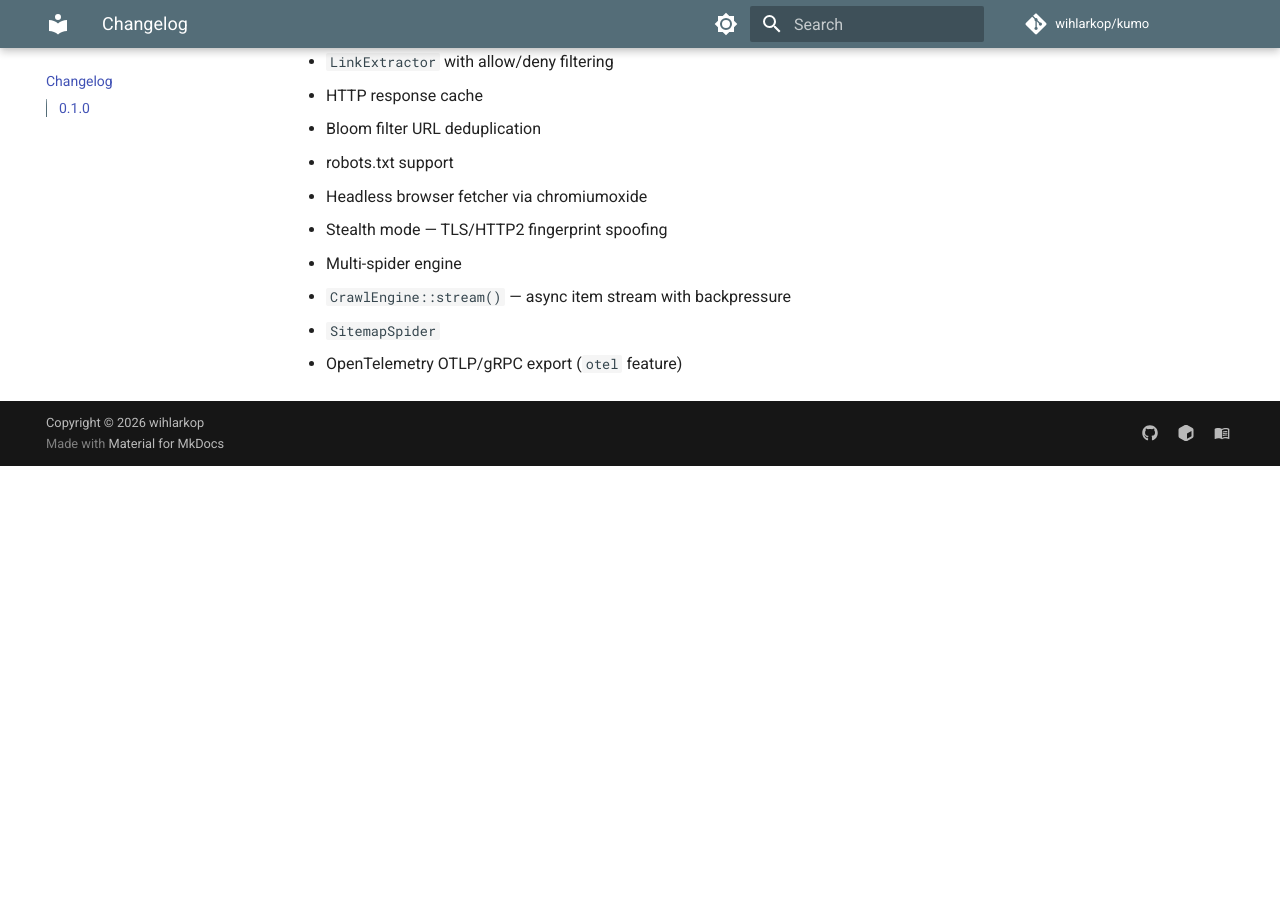
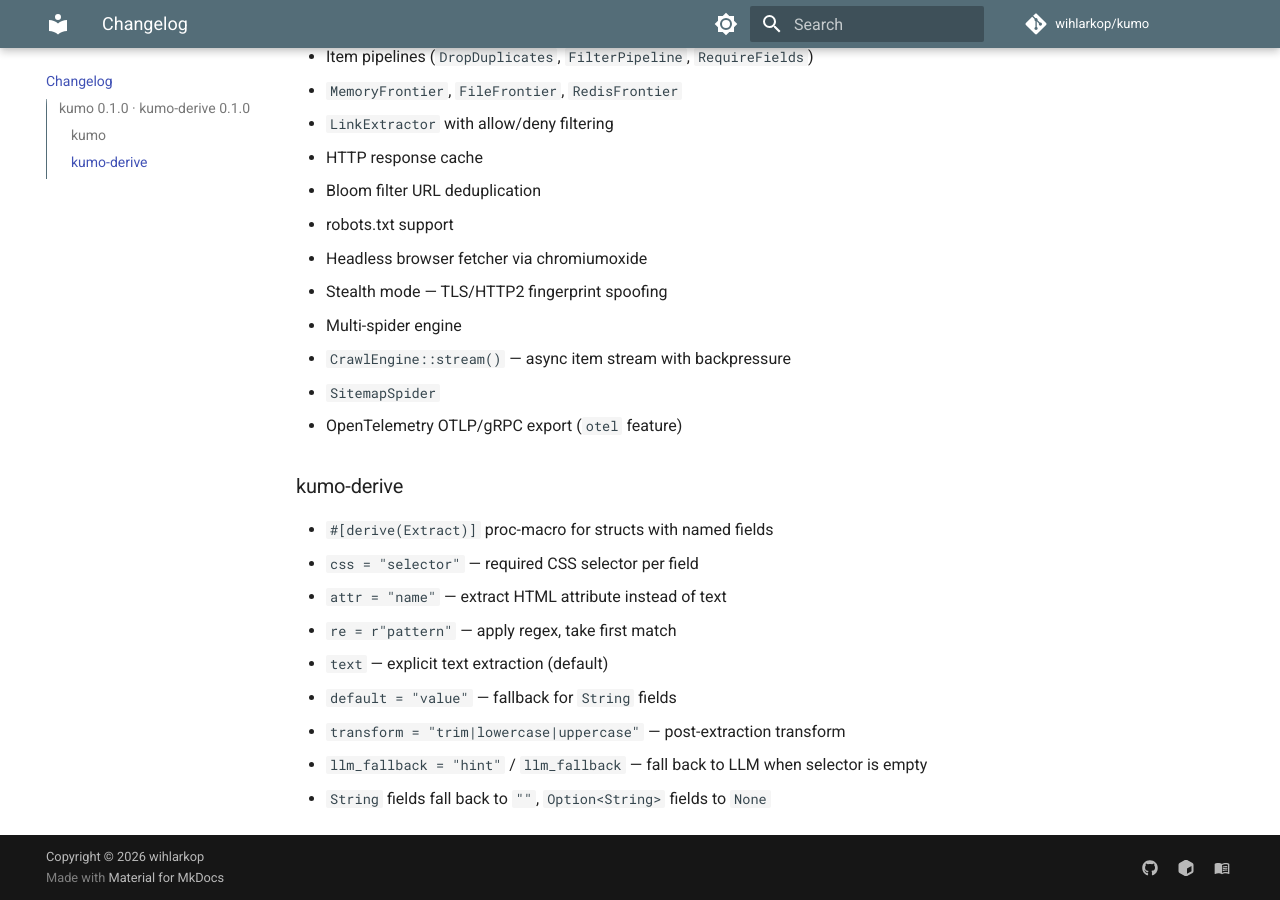
Before and after one commit to wihlarkop/kumo, an MkDocs documentation site: the page built from docs/src/changelog.md, in a window 1280 px wide and 900 px high, scrolled down 639 px. Built offline with MkDocs 1.6.1 and Material for MkDocs 9.7.7, drawn with Linux system fonts in a browser that asks for light colours; comment, search, counter and statistics services are not loaded; before the commit the page ends 1105 px from its top, so only the background shows below that; some of the changed text lies outside the part shown.

Commit message:
docs: add kumo-derive entries to changelog

```diff
--- a/docs/src/changelog.md
+++ b/docs/src/changelog.md
@@ -1,14 +1,16 @@
 ---
-description: kumo release history — features, fixes, and breaking changes by version.
+description: kumo and kumo-derive release history — features, fixes, and breaking changes by version.
 ---
 
 # Changelog
 
 Full release notes are on [GitHub Releases](https://github.com/wihlarkop/kumo/releases).
 
-## 0.1.0
+## kumo 0.1.0 · kumo-derive 0.1.0
 
 Initial release.
+
+### kumo
 
 - Async-first crawl engine via Tokio (`CrawlEngine::builder()`)
 - CSS, regex, XPath, JSONPath selectors
@@ -29,3 +31,15 @@ Initial release.
 - `CrawlEngine::stream()` — async item stream with backpressure
 - `SitemapSpider`
 - OpenTelemetry OTLP/gRPC export (`otel` feature)
+
+### kumo-derive
+
+- `#[derive(Extract)]` proc-macro for structs with named fields
+- `css = "selector"` — required CSS selector per field
+- `attr = "name"` — extract HTML attribute instead of text
+- `re = r"pattern"` — apply regex, take first match
+- `text` — explicit text extraction (default)
+- `default = "value"` — fallback for `String` fields
+- `transform = "trim|lowercase|uppercase"` — post-extraction transform
+- `llm_fallback = "hint"` / `llm_fallback` — fall back to LLM when selector is empty
+- `String` fields fall back to `""`, `Option<String>` fields to `None`
```
Also changed, not shown: CHANGELOG.md.
